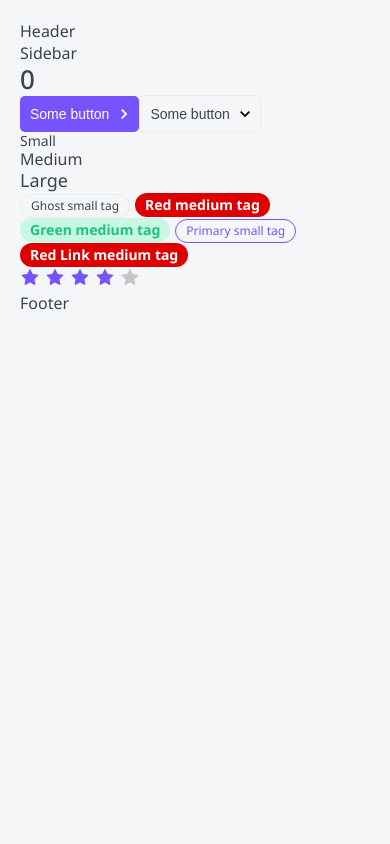
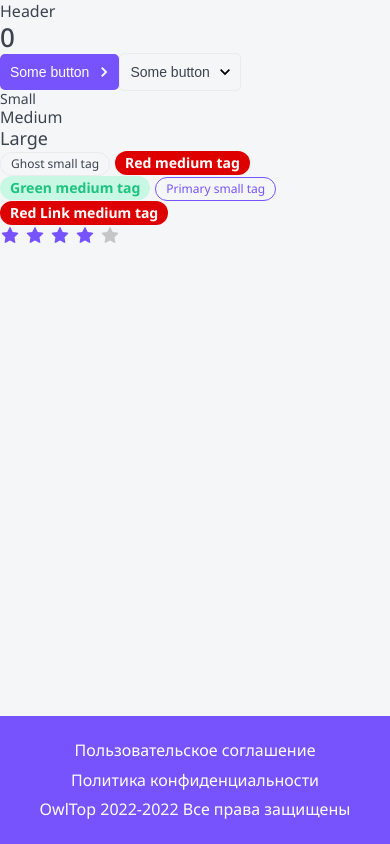
Before and after one commit to crazymaza/top-app, a Next.js app: page / in a window 390 px wide. Built offline with nearby package versions, Linux system fonts and the light colour scheme.

Commit message:
added css grid from layout and footer

```diff
--- a/layout/Layout.module.css
+++ b/layout/Layout.module.css
@@ -0,0 +1,44 @@
+.wrapper {
+    display: grid;
+    grid-template-columns: auto 230px minmax(320px, 1200px) auto;
+    grid-template-rows: auto 1fr auto;
+    grid-template-areas:
+        ". header header ."
+        ". sidebar main ."
+        "footer footer footer footer";
+    min-height: 100vh;
+    gap: 0 30px;
+}
+
+.header {
+    grid-area: header;
+    display: none;
+}
+
+.sidebar {
+    grid-area: sidebar;
+}
+
+.main {
+    grid-area: main;
+}
+
+.footer {
+    grid-area: footer;
+}
+
+@media screen and (max-width: 765px) {
+    .wrapper {
+        grid-template-columns: minmax(320px, 1fr);
+        grid-template-areas:
+        "header "
+        "main"
+        "footer";
+    }
+    .sidebar {
+        display: none;
+    }
+    .header {
+        display: block;
+    }
+}
--- a/layout/Layout.tsx
+++ b/layout/Layout.tsx
@@ -3,19 +3,18 @@ import { Sidebar } from "./sidebar/Sidebar";
 import { Header } from "./header/Header";
 import { Footer } from "./footer/Footer";
 import { FunctionComponent } from "react";
+import styles from "./Layout.module.css";
 
 const Layout = ({ children, }: LayoutProps): JSX.Element => {
     return (
-        <>
-            <Header />
-            <div>
-                <Sidebar />
-                <div>
+        <div className={styles.wrapper}>
+            <Header className={styles.header}/>
+                <Sidebar className={styles.sidebar}/>
+                <main className={styles.main}>
                     {children}
-                </div>
-            </div>
-            <Footer />
-        </>
+                </main>
+            <Footer className={styles.footer}/>
+        </div>
     );
 };
 
--- a/layout/footer/Footer.module.css
+++ b/layout/footer/Footer.module.css
@@ -0,0 +1,39 @@
+.footer {
+    display: grid;
+    grid-template-columns: 1fr auto auto;
+    grid-template-rows: 1fr;
+    grid-template-areas:
+        "allRight users confidencial";
+    padding: 25px 30px;
+    gap: 10px 40px;
+    background-color: var(--primary);
+    color: var(--white);
+    line-height: 1.2;
+}
+
+.footer a:hover {
+    color: var(--gray-light);
+}
+
+.allRight {
+    grid-area: allRight;
+}
+
+.users {
+    grid-area: users;
+}
+
+.confidencial {
+    grid-area: confidencial;
+}
+
+@media screen and (max-width: 765px) {
+    .footer {
+        grid-template-columns: 1fr;
+        grid-template-areas:
+            "users"
+            "confidencial"
+            "allRight";
+        text-align: center;
+    }
+}
--- a/layout/footer/Footer.tsx
+++ b/layout/footer/Footer.tsx
@@ -1,8 +1,13 @@
 import { FooterProps } from './FooterProps';
+import styles from './Footer.module.css';
+import cn from 'classnames';
+import {format} from 'date-fns';
 
-export const Footer = ({...props}: FooterProps): JSX.Element => {
+export const Footer = ({ className, ...props }: FooterProps): JSX.Element => {
     return (
-        <div {...props}>
-            Footer
-        </div>);
+        <footer className={cn(styles.footer, className)} {...props}>
+            <span className={styles.allRight}>OwlTop 2022-{format(new Date(), 'yyyy')} Все права защищены</span>
+            <a href='#' className={styles.users}>Пользовательское соглашение</a>
+            <a href='#' className={styles.confidencial}>Политика конфиденциальности</a>
+        </footer>);
 };
--- a/package.json
+++ b/package.json
@@ -13,6 +13,7 @@
   "dependencies": {
     "@types/react-dom": "18.0.9",
     "classnames": "^2.3.2",
+    "date-fns": "^2.29.3",
     "eslint": "8.29.0",
     "eslint-config-next": "13.0.6",
     "next": "13.0.6",
--- a/styles/globals.css
+++ b/styles/globals.css
@@ -1,6 +1,6 @@
 html,
 body {
-	margin: 10px;
+	margin: 0;
 	padding: 0;
 	color: var(--black);
 	background: var(--background-color);
```
Also changed, not shown: 1 other file (tests, documents, lock files or other folders).
